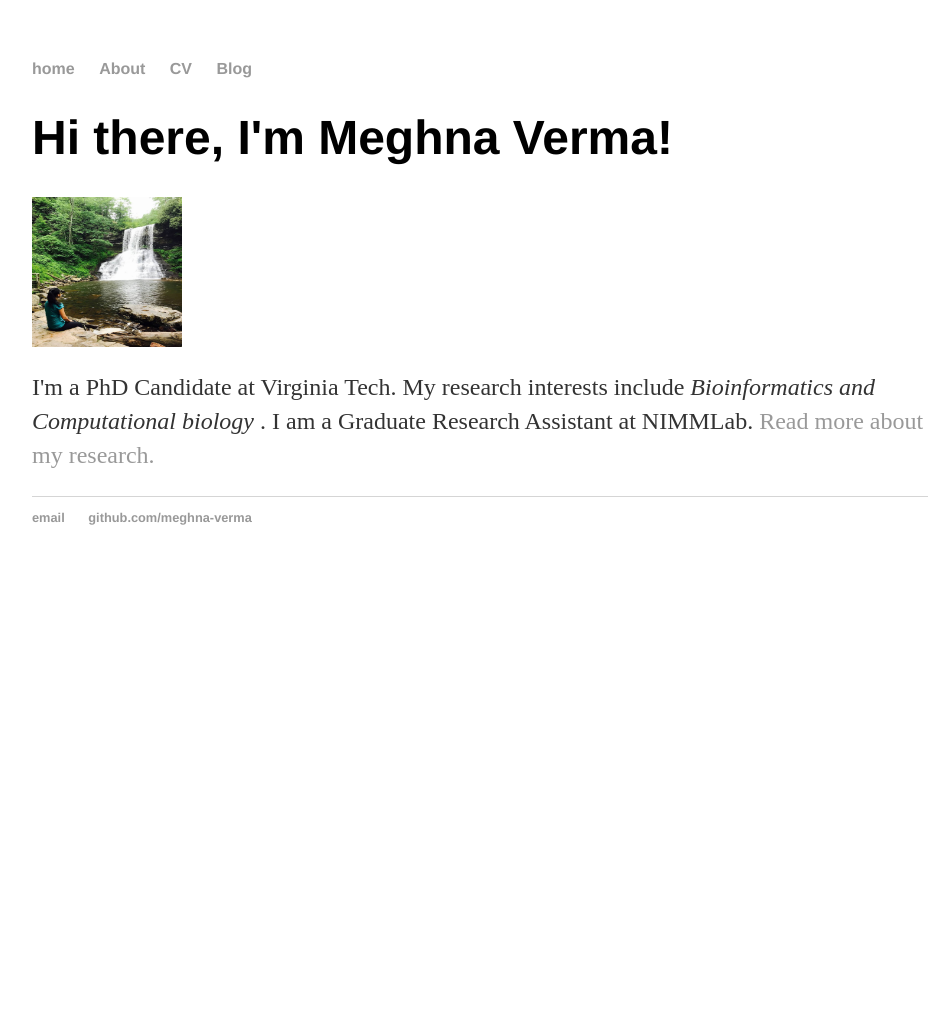
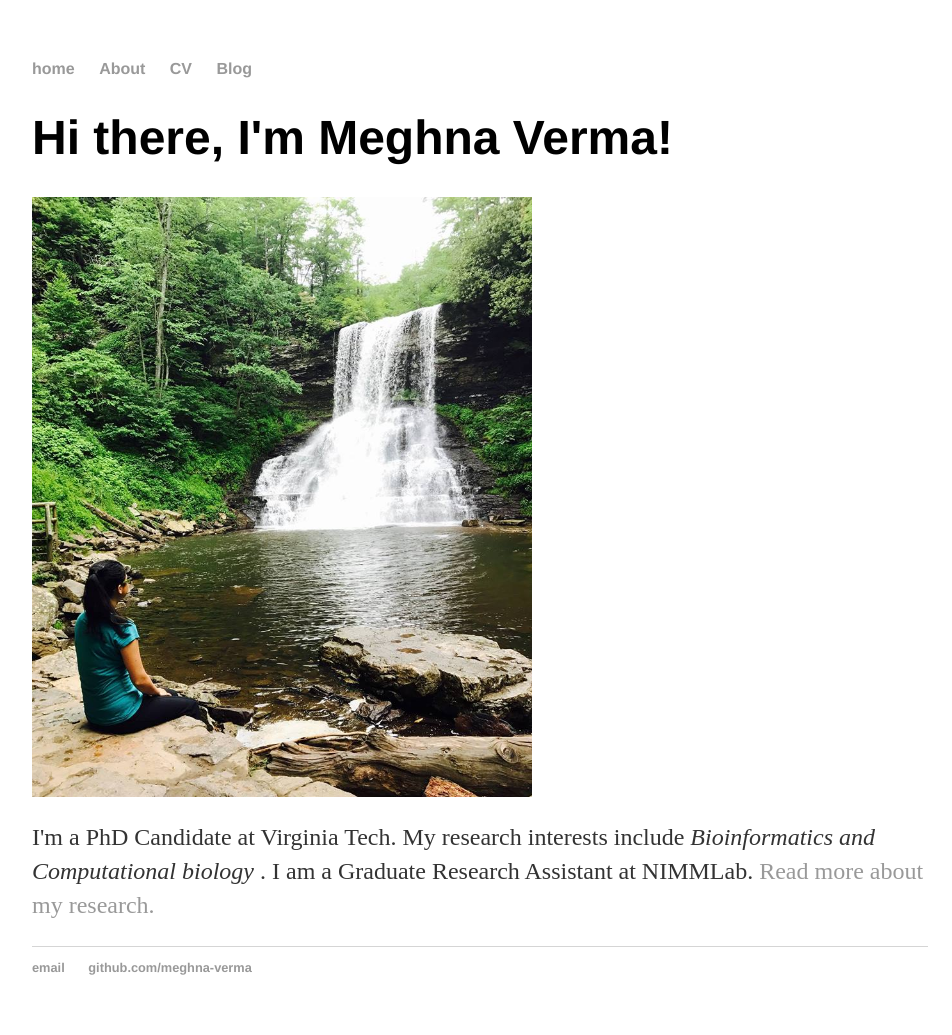
Before and after one commit to meghna-verma/meghna-verma.github.io, a Jekyll site: the page built from index.html, in a window 1280 px wide. Shown: the whole page, without its empty margins (160-1112 px from the left). Built offline with Jekyll 4.4.1, drawn with Linux system fonts in a browser that asks for light colours; before the commit the page ends 900 px from its top, so only the background shows below that.

Commit message:
Resizing for aspect ratio

```diff
--- a/index.html
+++ b/index.html
@@ -4,6 +4,6 @@ title: Meghna Verma, PhD Candidate
 ---
 <div class="blurb">
 	<h1>Hi there, I'm Meghna Verma!</h1>
-        <img src="images/Cascades.jpg", height="150" width="150", ALIGN = "top"/>
+        <img src="images/Cascades.jpg", style="width:500px;height:600px;", ALIGN = "top"/>
 	<p>I'm a PhD Candidate at Virginia Tech. My research interests include <em> Bioinformatics and Computational biology </em>. I am a Graduate Research Assistant at NIMMLab. <a href="https://scholar.google.com/citations?user=mJLiaswAAAAJ&hl=en">Read more about my research.</a></p>
 </div><!-- /.blurb -->
```
